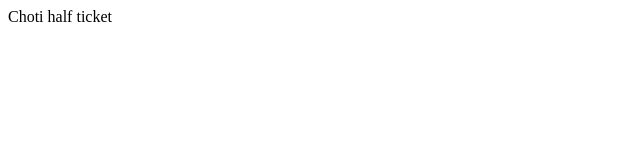
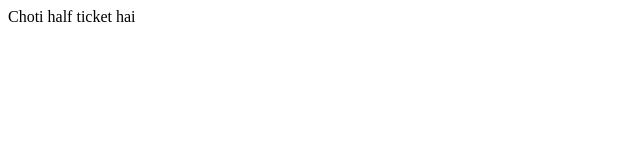
Before and after one commit to iam-akanksha/basic-web-dev, a plain HTML site: page index.html in a window 1280 px wide. Shown: the full height of the page, 0-640 px from the left. Drawn offline with Linux system fonts and the light colour scheme.

Commit message:
Update index.html

```diff
--- a/index.html
+++ b/index.html
@@ -6,6 +6,6 @@
     <title>Document</title>
 </head>
 <body>
-    <div>Choti half ticket</div>
+    <div>Choti half ticket hai</div>
 </body>
 </html>
```
